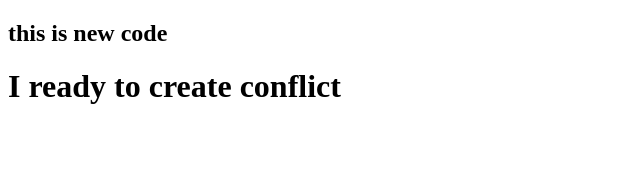
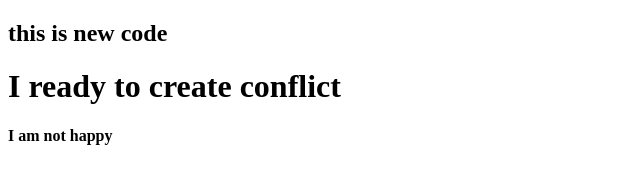
Before and after one commit to Sampath-KumarK/demo, a plain HTML site: page index.html in a window 1280 px wide. Shown: the whole page, without its empty margins (0-640 px from the left). Drawn offline with Linux system fonts and the light colour scheme.

Commit message:
Update index.html
to makke conflict

```diff
--- a/index.html
+++ b/index.html
@@ -10,5 +10,6 @@
         this is new code
     </h2>
     <h1>I ready to create conflict </h1>
+    <h4>I am not happy</h4>
 </body>
 </html>
```
